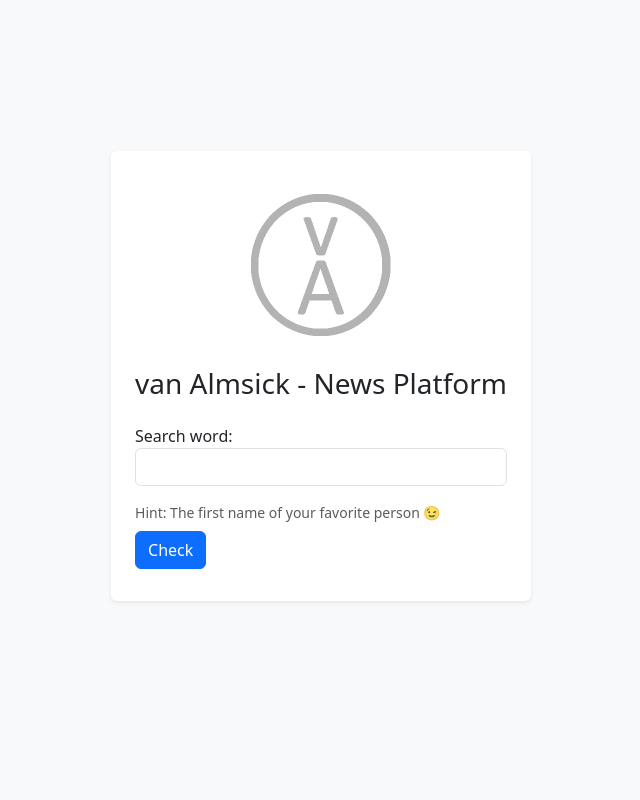
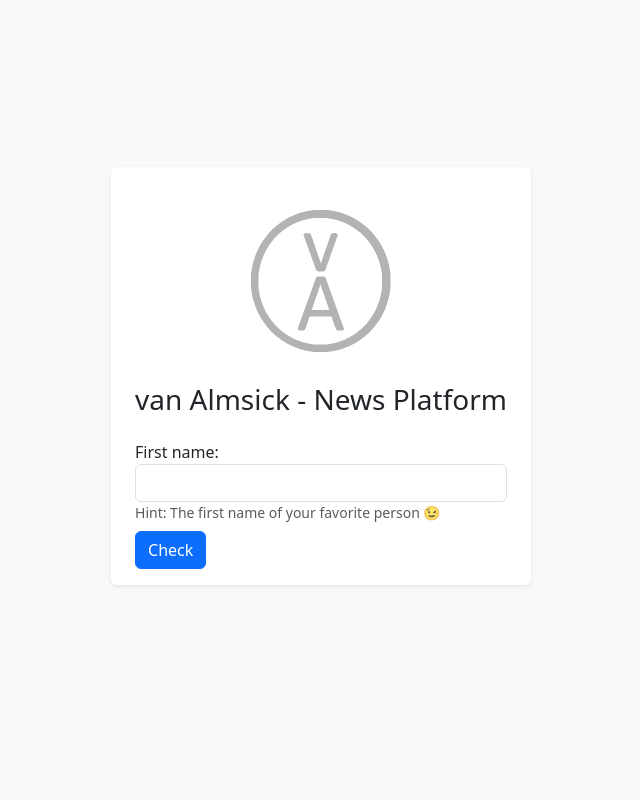
Before and after one commit to vanalmsick/news_platform_archived, a Django app: page /login/ in a window 1280 px wide. Shown: the whole page, without its empty margins (319-959 px from the left). Run offline with Django 3.2, Linux system fonts and the light colour scheme.

```diff
--- a/templates/login.html
+++ b/templates/login.html
@@ -26,14 +26,14 @@
             <div class="justify-content-center"><img src="{% static 'logo.png' %}"
                                                      style="height: 200px;margin: auto;display: block;"></div>
             <div class="h3 mb-4 text-center">van Almsick - News Platform</div>
-            <form method="post" class="form-group">
-                {{ form.as_p }}
+                <div>
+                    <label for="search">First name:</label>
+                    <input type="text" id="search" name="search" class="form-control">
+                </div>
                 <small id="searchWordHelp" class="form-text text-muted">Hint: The first name of your favorite person 😉</small><br>
-
                 <button type="submit" class="btn btn-primary mt-2">Check</button>
                 <span class="text-danger mt-3" style="float: right;">{{ message }}</span>
         </div>
-        </form>
     </div>
 </div>
 </div>
```
